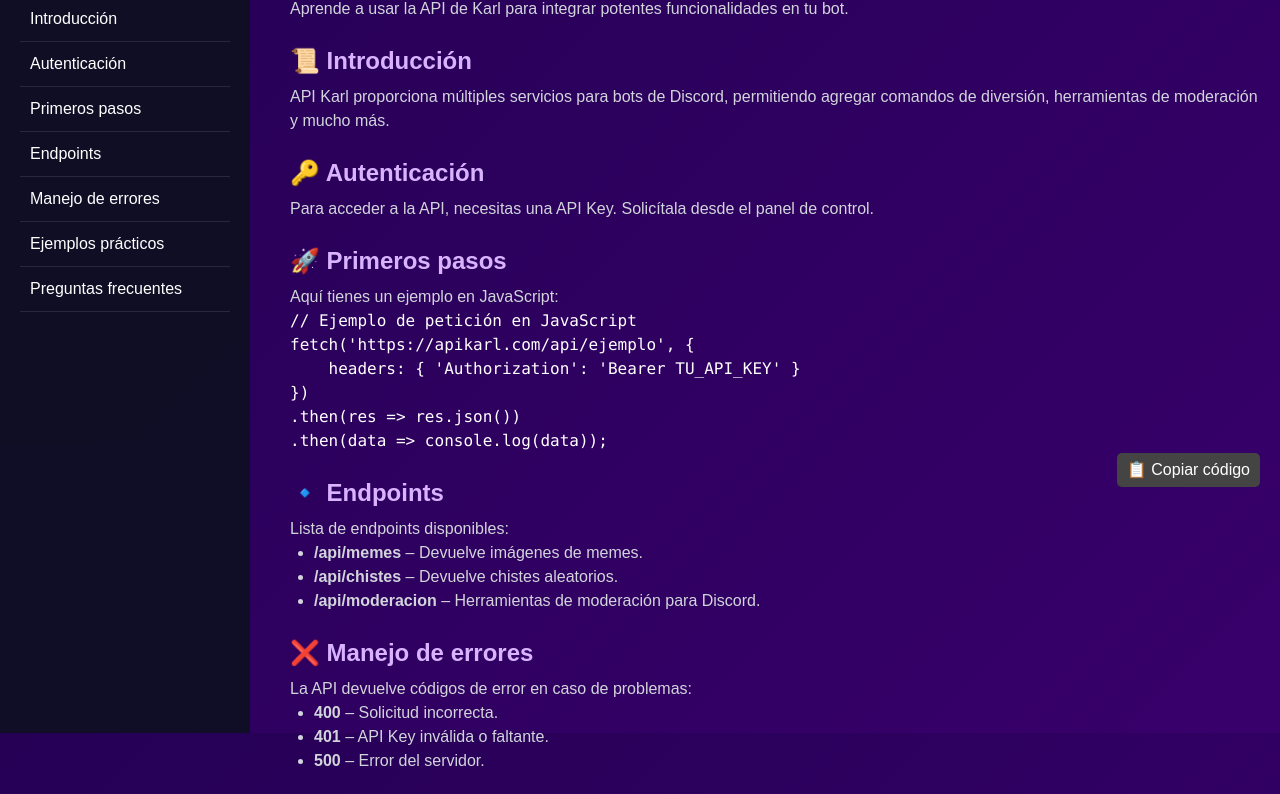
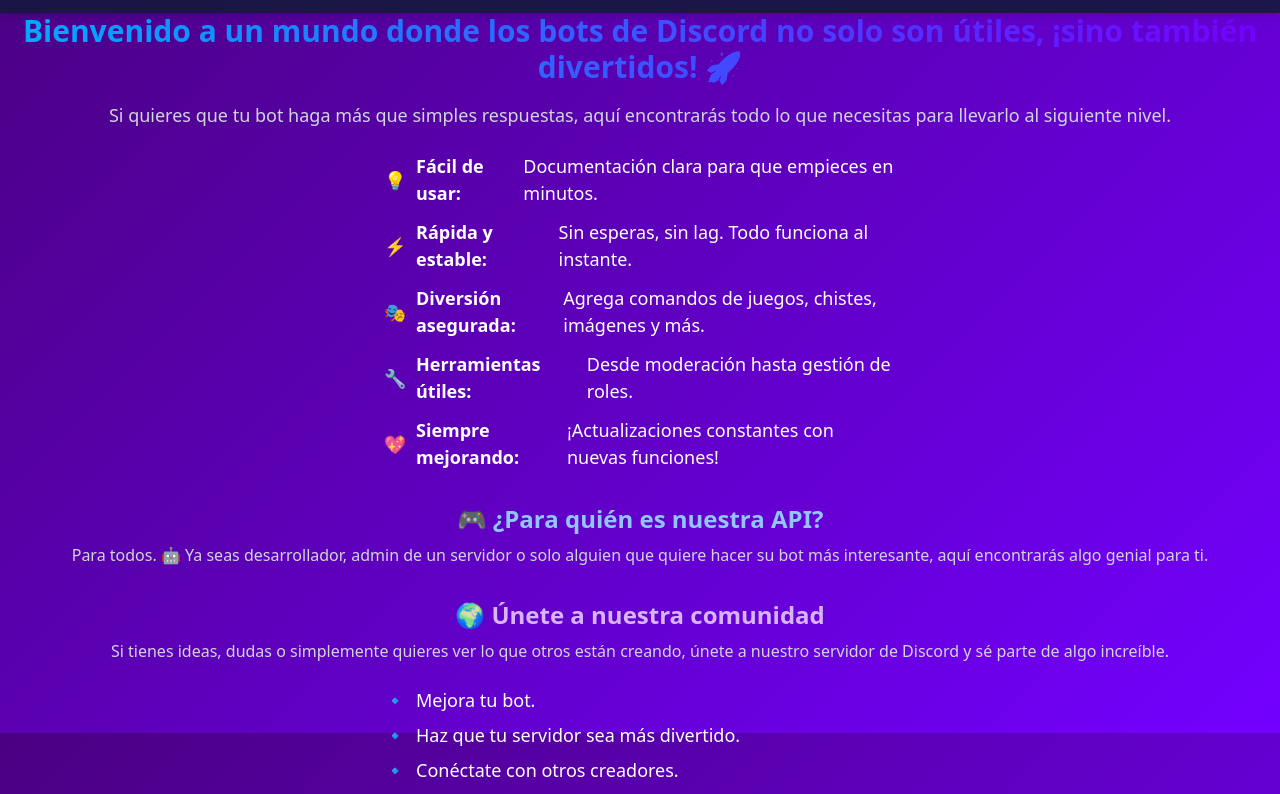
Before and after one commit to Karlo-n/Web-karl, a plain HTML site: page docs.html in a window 1280 px wide. Shown: the part 67-861 px from the top of the page. Drawn offline with nearby package versions, Linux system fonts and the light colour scheme.

Commit message:
Update docs.html

```diff
--- a/docs.html
+++ b/docs.html
@@ -3,135 +3,155 @@
 <head>
     <meta charset="UTF-8">
     <meta name="viewport" content="width=device-width, initial-scale=1.0">
-    <title>Documentación | API Karl</title>
+    <title>API Karl</title>
     <script src="https://cdn.tailwindcss.com"></script>
-    <script src="https://cdnjs.cloudflare.com/ajax/libs/highlight.js/11.5.0/highlight.min.js"></script>
-    <link rel="stylesheet" href="https://cdnjs.cloudflare.com/ajax/libs/highlight.js/11.5.0/styles/night-owl.min.css">
+
+    <!-- Favicon -->
+    <link rel="icon" type="image/png" href="favicon.png">
+
     <style>
+        /* Fondo morado con mejor degradado */
         body {
-            background: linear-gradient(135deg, #250055, #38006b);
+            background: linear-gradient(135deg, #4b0082, #7300ff);
             background-attachment: fixed;
             color: white;
-            font-family: Arial, sans-serif;
         }
 
-        /* Navbar */
+        /* Navbar con mejor integración */
         .navbar {
             background: rgba(20, 25, 60, 0.9);
             backdrop-filter: blur(10px);
             transition: background 0.3s ease-in-out;
         }
 
-        /* Menú lateral */
-        .sidebar {
-            position: fixed;
-            top: 0;
-            left: 0;
-            width: 250px;
-            height: 100%;
-            background: rgba(15, 15, 35, 0.95);
-            padding: 20px;
-            transition: transform 0.3s ease-in-out;
-            overflow-y: auto;
+        /* Menú hamburguesa con color igual a API Karl */
+        .menu-icon {
+            color: white;
+            font-size: 32px;
+            transition: transform 0.2s ease-in-out;
         }
 
-        .sidebar a {
-            display: block;
-            padding: 10px;
-            color: white;
-            text-decoration: none;
-            border-bottom: 1px solid rgba(255, 255, 255, 0.1);
+        /* Efecto al tocar el botón */
+        .menu-icon:active {
+            transform: scale(1.1);
         }
 
-        .sidebar a:hover {
-            background: rgba(255, 255, 255, 0.1);
+        /* Menú animado */
+        .menu-hidden {
+            transform: translateX(110%);
+            transition: transform 0.3s ease-in-out;
+        }
+        .menu-visible {
+            transform: translateX(0);
+            transition: transform 0.3s ease-in-out;
         }
 
-        .content {
-            margin-left: 270px;
-            padding: 20px;
+        /* Ajustes del menú */
+        #menu {
+            top: 65px;
+            right: 10px;
+            width: 230px;
+            background: rgba(20, 20, 40, 0.95);
+            border-radius: 10px;
+            padding: 15px;
+            backdrop-filter: blur(10px);
         }
 
-        /* Botón de copiar código */
-        .copy-btn {
-            background: #444;
-            color: white;
-            border: none;
-            padding: 5px 10px;
-            border-radius: 5px;
-            cursor: pointer;
-            float: right;
+        /* Nuevo estilo para el texto principal */
+        .gradient-text {
+            background: linear-gradient(90deg, #00aaff, #7300ff);
+            -webkit-background-clip: text;
+            -webkit-text-fill-color: transparent;
         }
 
-        .copy-btn:hover {
-            background: #666;
+        /* Iconos para cada beneficio */
+        .feature {
+            display: flex;
+            align-items: center;
+            gap: 10px;
+            font-size: 18px;
         }
     </style>
 </head>
-<body>
+<body class="font-sans">
 
-    <!-- Menú lateral -->
-    <div class="sidebar">
-        <h2 class="text-xl font-bold text-blue-400 mb-4">📄 Documentación</h2>
-        <a href="#introduccion">Introducción</a>
-        <a href="#autenticacion">Autenticación</a>
-        <a href="#primeros-pasos">Primeros pasos</a>
-        <a href="#endpoints">Endpoints</a>
-        <a href="#errores">Manejo de errores</a>
-        <a href="#ejemplos">Ejemplos prácticos</a>
-        <a href="#faq">Preguntas frecuentes</a>
+    <!-- Navbar con nuevo color -->
+    <nav id="navbar" class="navbar p-4 flex justify-between items-center fixed top-0 w-full z-50 shadow-md">
+        <h1 class="text-white text-2xl font-bold">API Karl</h1>
+        <button onclick="toggleMenu()" class="menu-icon focus:outline-none">☰</button>
+    </nav>
+
+    <!-- Menú desplegable -->
+    <div id="menu" class="menu-hidden fixed shadow-lg">
+        <button onclick="toggleMenu()" class="text-gray-300 text-2xl absolute top-2 right-3">✕</button>
+        <ul class="mt-8 text-gray-200">
+            <li class="text-lg font-semibold border-b pb-2">Categorías</li>
+            <li class="mt-2"><a href="#" class="block text-blue-400 hover:text-blue-600">Utilizar</a></li>
+            <li class="mt-2"><a href="#" class="block text-blue-400 hover:text-blue-600">Diversión</a></li>
+            <li class="text-lg font-semibold border-b pb-2 mt-4">Otras opciones</li>
+            <li class="mt-2"><a href="/" class="block text-blue-400 hover:text-blue-600">Inicio</a></li>
+            <li class="mt-2"><a href="/docs" class="block text-blue-400 hover:text-blue-600">Documentación</a></li>
+            <li class="mt-2"><a href="#" class="block text-blue-400 hover:text-blue-600">Reglamento</a></li>
+        </ul>
     </div>
 
-    <!-- Contenido principal -->
-    <div class="content">
+    <!-- Contenido Principal -->
+    <div class="text-center mt-20 px-4">
+        <h2 class="text-3xl font-bold gradient-text">Bienvenido a un mundo donde los bots de Discord no solo son útiles, ¡sino también divertidos! 🚀</h2>
+        <p class="mt-4 text-lg text-gray-300">
+            Si quieres que tu bot haga más que simples respuestas, aquí encontrarás todo lo que necesitas para llevarlo al siguiente nivel.
+        </p>
 
-        <h1 class="text-3xl font-bold text-blue-300">📌 Documentación API Karl</h1>
-        <p class="text-gray-300 mt-2">Aprende a usar la API de Karl para integrar potentes funcionalidades en tu bot.</p>
+        <!-- Beneficios -->
+        <div class="mt-6 text-left mx-auto max-w-lg space-y-3">
+            <p class="feature"><span>💡</span> <b>Fácil de usar:</b> Documentación clara para que empieces en minutos.</p>
+            <p class="feature"><span>⚡</span> <b>Rápida y estable:</b> Sin esperas, sin lag. Todo funciona al instante.</p>
+            <p class="feature"><span>🎭</span> <b>Diversión asegurada:</b> Agrega comandos de juegos, chistes, imágenes y más.</p>
+            <p class="feature"><span>🔧</span> <b>Herramientas útiles:</b> Desde moderación hasta gestión de roles.</p>
+            <p class="feature"><span>💖</span> <b>Siempre mejorando:</b> ¡Actualizaciones constantes con nuevas funciones!</p>
+        </div>
 
-        <h2 id="introduccion" class="text-2xl font-bold mt-6 text-purple-300">📜 Introducción</h2>
-        <p class="text-gray-300 mt-2">API Karl proporciona múltiples servicios para bots de Discord, permitiendo agregar comandos de diversión, herramientas de moderación y mucho más.</p>
+        <!-- ¿Para quién es? -->
+        <h3 class="text-2xl font-bold mt-8 text-blue-300">🎮 ¿Para quién es nuestra API?</h3>
+        <p class="mt-2 text-gray-300">
+            Para todos. 🤖 Ya seas desarrollador, admin de un servidor o solo alguien que quiere hacer su bot más interesante, aquí encontrarás algo genial para ti.
+        </p>
 
-        <h2 id="autenticacion" class="text-2xl font-bold mt-6 text-purple-300">🔑 Autenticación</h2>
-        <p class="text-gray-300 mt-2">Para acceder a la API, necesitas una API Key. Solicítala desde el panel de control.</p>
+        <!-- Comunidad -->
+        <h3 class="text-2xl font-bold mt-8 text-purple-300">🌍 Únete a nuestra comunidad</h3>
+        <p class="mt-2 text-gray-300">
+            Si tienes ideas, dudas o simplemente quieres ver lo que otros están creando, únete a nuestro servidor de Discord y sé parte de algo increíble.
+        </p>
 
-        <h2 id="primeros-pasos" class="text-2xl font-bold mt-6 text-purple-300">🚀 Primeros pasos</h2>
-        <p class="text-gray-300 mt-2">Aquí tienes un ejemplo en JavaScript:</p>
+        <div class="mt-6 text-left mx-auto max-w-lg space-y-2">
+            <p class="feature"><span>🔹</span> Mejora tu bot.</p>
+            <p class="feature"><span>🔹</span> Haz que tu servidor sea más divertido.</p>
+            <p class="feature"><span>🔹</span> Conéctate con otros creadores.</p>
+        </div>
 
-        <pre><code class="language-js">// Ejemplo de petición en JavaScript
-fetch('https://apikarl.com/api/ejemplo', {
-    headers: { 'Authorization': 'Bearer TU_API_KEY' }
-})
-.then(res => res.json())
-.then(data => console.log(data));</code></pre>
-
-        <button class="copy-btn" onclick="copyCode()">📋 Copiar código</button>
-
-        <h2 id="endpoints" class="text-2xl font-bold mt-6 text-purple-300">🔹 Endpoints</h2>
-        <p class="text-gray-300 mt-2">Lista de endpoints disponibles:</p>
-        <ul class="text-gray-300 list-disc pl-6">
-            <li><b>/api/memes</b> – Devuelve imágenes de memes.</li>
-            <li><b>/api/chistes</b> – Devuelve chistes aleatorios.</li>
-            <li><b>/api/moderacion</b> – Herramientas de moderación para Discord.</li>
-        </ul>
-
-        <h2 id="errores" class="text-2xl font-bold mt-6 text-purple-300">❌ Manejo de errores</h2>
-        <p class="text-gray-300 mt-2">La API devuelve códigos de error en caso de problemas:</p>
-        <ul class="text-gray-300 list-disc pl-6">
-            <li><b>400</b> – Solicitud incorrecta.</li>
-            <li><b>401</b> – API Key inválida o faltante.</li>
-            <li><b>500</b> – Error del servidor.</li>
-        </ul>
-
-        <h2 id="faq" class="text-2xl font-bold mt-6 text-purple-300">📢 Preguntas frecuentes</h2>
-        <p class="text-gray-300 mt-2">Aquí respondemos dudas comunes sobre la API.</p>
+        <!-- Imagen GIF -->
+        <div class="flex justify-center mt-6">
+            <img src="https://i.pinimg.com/originals/e7/ab/03/e7ab03bac23eb9b3f5bd67ba27ca7b08.gif" alt="APIs GIF" class="rounded-lg shadow-lg w-80">
+        </div>
     </div>
 
+    <!-- Script para el menú y efectos -->
     <script>
-        function copyCode() {
-            let code = document.querySelector("pre code").innerText;
-            navigator.clipboard.writeText(code);
-            alert("Código copiado al portapapeles!");
+        function toggleMenu() {
+            let menu = document.getElementById("menu");
+            menu.classList.toggle("menu-hidden");
+            menu.classList.toggle("menu-visible");
         }
+
+        // Agregar sombra a la navbar al hacer scroll
+        window.addEventListener("scroll", function () {
+            let navbar = document.getElementById("navbar");
+            if (window.scrollY > 10) {
+                navbar.style.background = "rgba(20, 20, 50, 0.95)";
+            } else {
+                navbar.style.background = "rgba(20, 25, 60, 0.9)";
+            }
+        });
     </script>
 
 </body>
```
